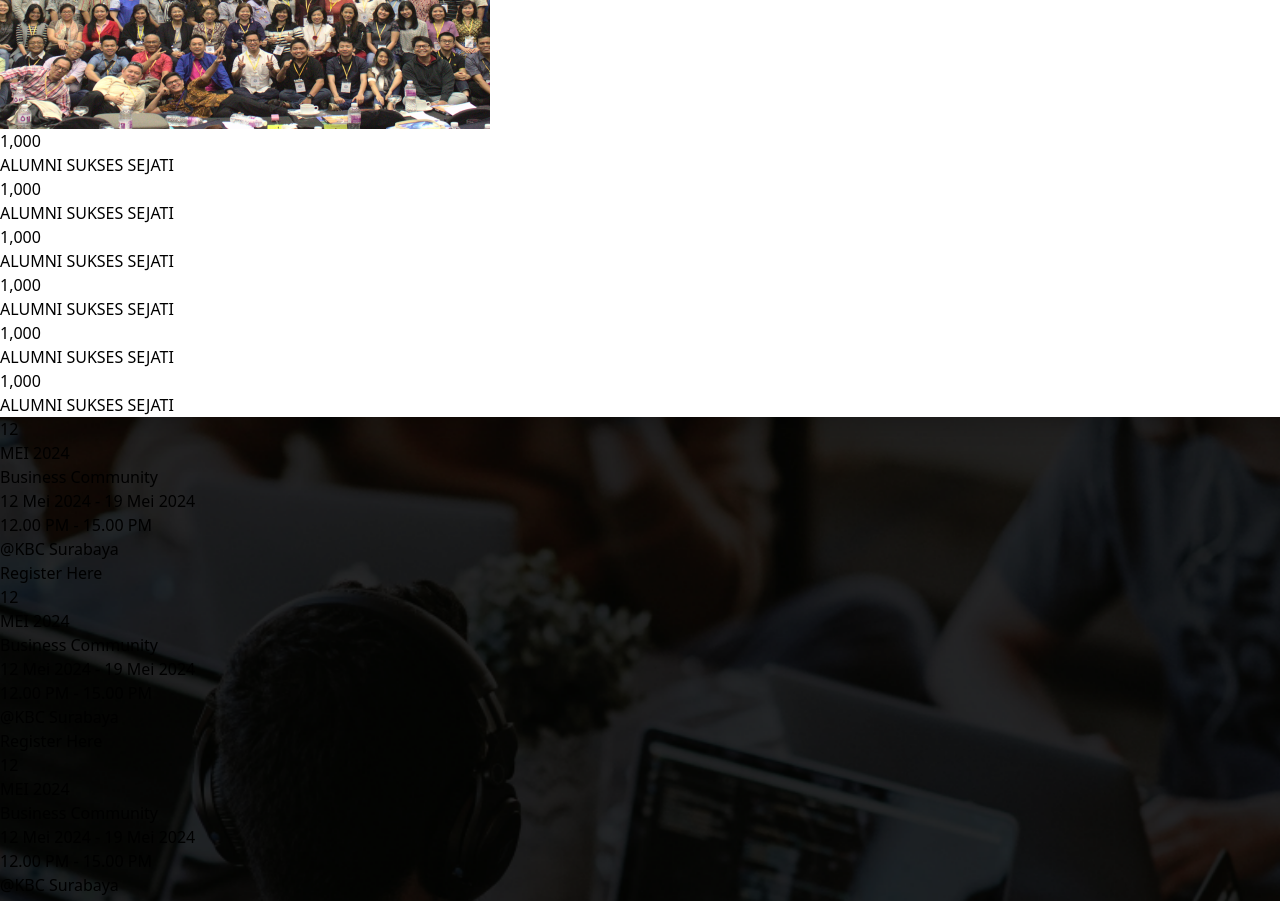
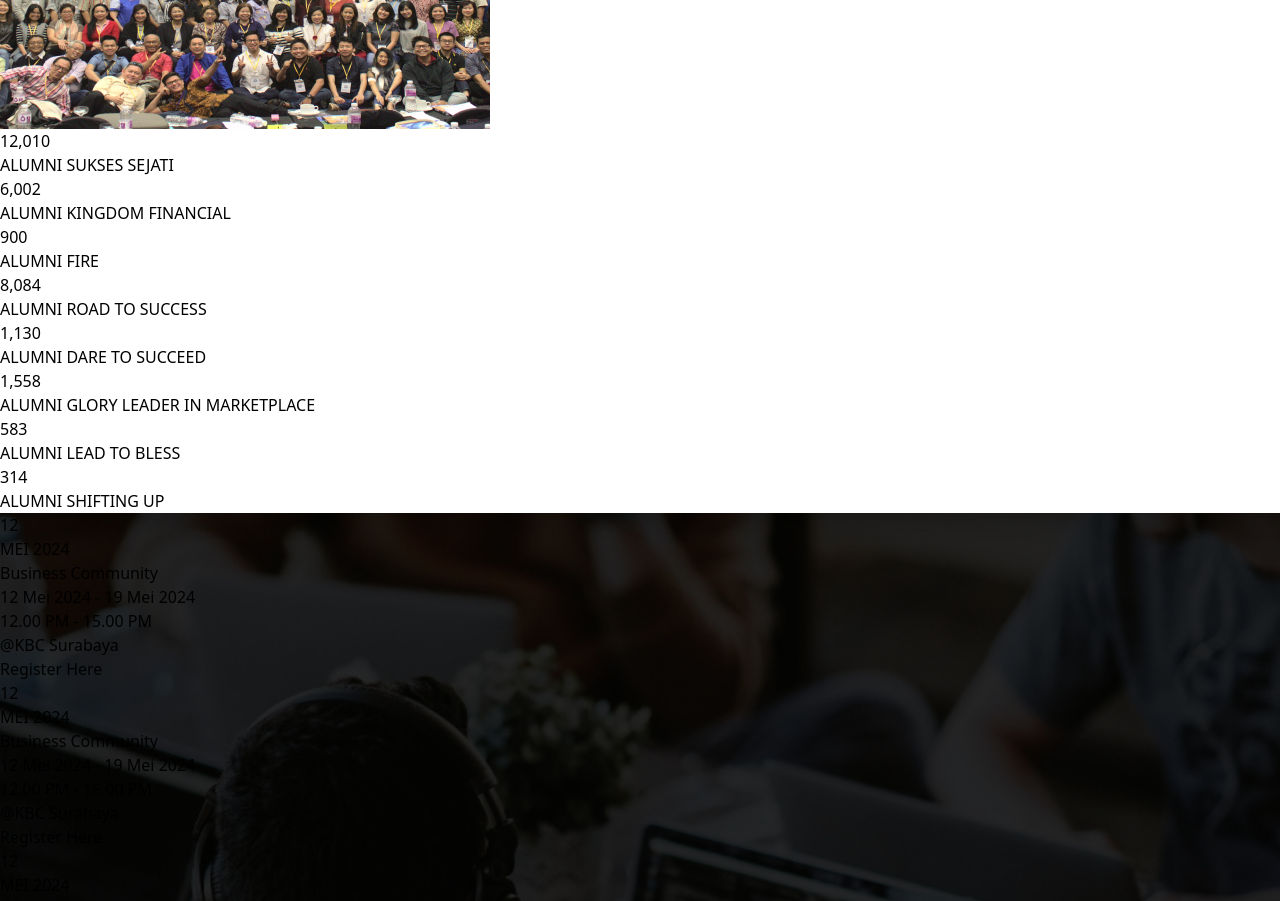
Before and after one commit to septianadip17/kbc-internship, a React (Vite) app: page / in a window 1280 px wide. Shown: the part 2540-3441 px from the top of the page. Built offline with nearby package versions, Linux system fonts and the light colour scheme.

Commit message:
alumni fixing at home

```diff
--- a/src/pages/Home.jsx
+++ b/src/pages/Home.jsx
@@ -11,23 +11,31 @@ import cardBackground from "../assets/card-background.png";
 import { Link } from "react-router-dom";
 
 const Home = () => {
-  // Inisialisasi AOS
+  // Initialize AOS
   useEffect(() => {
-    AOS.init({ duration: 1000 });
+    AOS.init({ duration: 1500 });
   }, []);
 
-  // useInView untuk mendeteksi elemen dalam viewport
+  // useInView for detecting elements in the viewport
   const { ref, inView } = useInView({
-    triggerOnce: true, // Trigger hanya sekali
-    threshold: 0.1, // Berapa banyak elemen yang terlihat sebelum trigger
+    triggerOnce: true, // Trigger only once
+    threshold: 0.1, // How much of the element is visible before triggering
   });
 
   // data alumni
-  const alumniCount = 6;
-  const alumniListItems = Array.from({ length: alumniCount }, (_, index) => (
+  const alumniListItems = [
+    { count: 12010, label: "ALUMNI SUKSES SEJATI" },
+    { count: 6002, label: "ALUMNI KINGDOM FINANCIAL" },
+    { count: 900, label: "ALUMNI FIRE" },
+    { count: 8084, label: "ALUMNI ROAD TO SUCCESS" },
+    { count: 1130, label: "ALUMNI DARE TO SUCCEED" },
+    { count: 1558, label: "ALUMNI GLORY LEADER IN MARKETPLACE" },
+    { count: 583, label: "ALUMNI LEAD TO BLESS" },
+    { count: 314, label: "ALUMNI SHIFTING UP" },
+  ].map((item, index) => (
     <li key={index} className="font-bold text-2xl text-center p-4">
-      <h2>{inView ? <CountUp end={1000} duration={2} /> : "0"}</h2>
-      <h2>ALUMNI SUKSES SEJATI</h2>
+      <h2>{inView ? <CountUp end={item.count} duration={5} /> : "0"}</h2>
+      <h2>{item.label}</h2>
     </li>
   ));
 
@@ -36,9 +44,12 @@ const Home = () => {
       <Navbar />
       <Header />
       {/* About Us */}
-      <div className="container mx-auto py-10" data-aos="fade-up">
+      <div
+        className="container mx-auto py-10 px-4 sm:px-8 lg:px-16"
+        data-aos="fade-up"
+      >
         <div className="grid md:grid-cols-12 gap-6">
-          <div className="md:col-span-8 text-justify m-10">
+          <div className="md:col-span-8 text-justify">
             <h2 className="text-3xl font-bold pb-2">ONE FAMILY</h2>
             <p className="mb-6">
               Kingdom Business Community (KBC) adalah sebuah gerakan moral dalam
@@ -58,11 +69,11 @@ const Home = () => {
               (Berkorban untuk Orang Lain / Penyerahan Hak).
             </p>
           </div>
-          <div className="md:col-span-4">
+          <div className="md:col-span-4 flex justify-center items-center">
             <img
               src={fotoRamai}
               alt="foto ramai"
-              className="align-center mx-auto size-96"
+              className="align-center mx-auto max-w-full h-auto"
               data-aos="fade-left"
             />
           </div>
@@ -70,8 +81,12 @@ const Home = () => {
       </div>
 
       {/* Total Alumni */}
-      <div className="container mx-auto py-10" ref={ref} data-aos="fade-up">
-        <ul className="my-6 grid grid-cols-2 md:grid-cols-2 lg:grid-cols-3 xl:grid-cols-3 gap-4 list-none">
+      <div
+        className="container mx-auto py-10 px-4 sm:px-8 lg:px-16"
+        ref={ref}
+        data-aos="fade-up"
+      >
+        <ul className="my-6 grid grid-cols-2 md:grid-cols-3 lg:grid-cols-4 gap-4 list-none">
           {alumniListItems}
         </ul>
       </div>
@@ -114,7 +129,6 @@ const Home = () => {
             </div>
           ))}
         </div>
-
         <div className="text-center mt-6">
           <Link to="/events">
             <button className="bg-white text-red-500 font-bold py-2 px-6 rounded hover:bg-red-500 hover:text-white">
```
